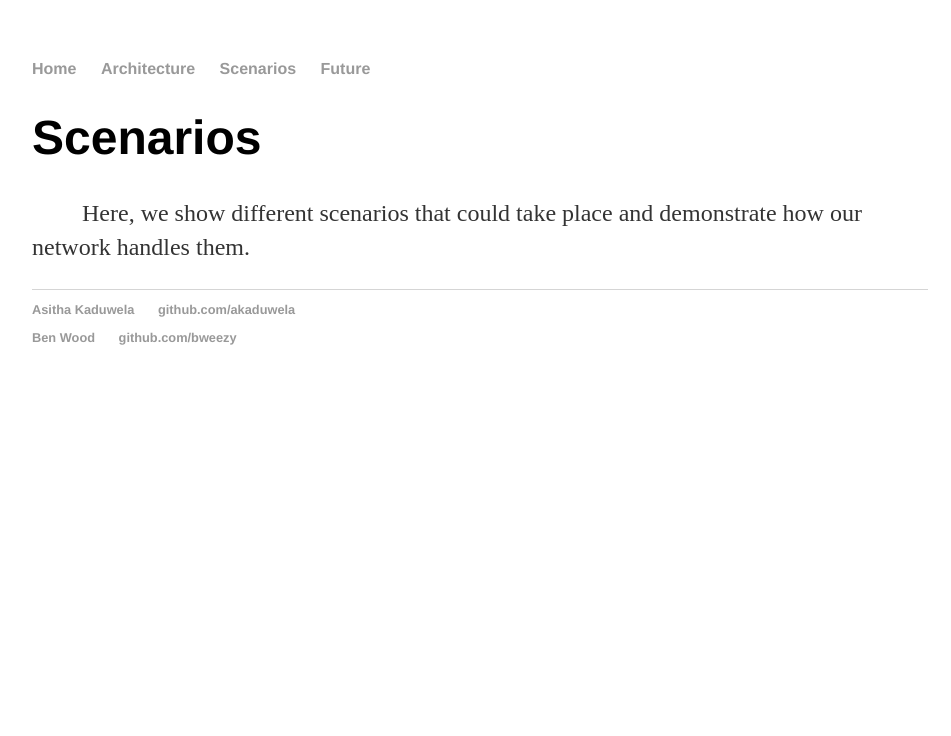
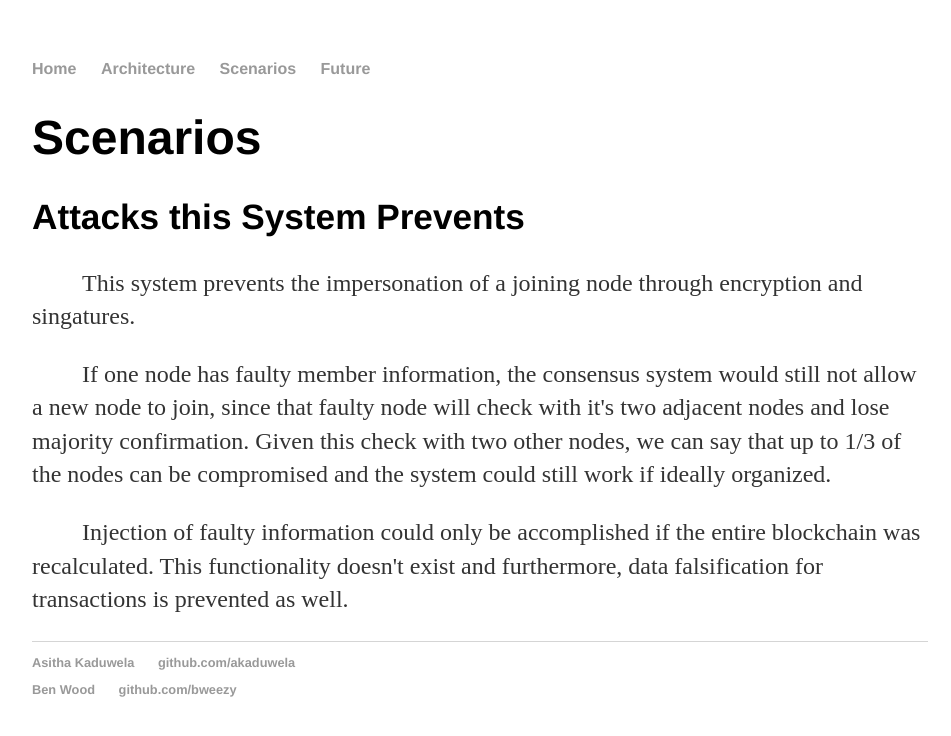
Before and after one commit to UCLA-ECE209AS-2018W/Asitha-Ben, a Jekyll site: the page built from scenarios/index.html, in a window 1280 px wide. Shown: the top 736 px of the page, without its empty margins (160-1111 px from the left). Built offline with Jekyll 4.4.1, drawn with Linux system fonts in a browser that asks for light colours.

Commit message:
Update index.html

```diff
--- a/scenarios/index.html
+++ b/scenarios/index.html
@@ -4,5 +4,17 @@ title: Scenarios
 ---
 <div class="blurb">
 	<h1>Scenarios</h1>
-	<p>Here, we show different scenarios that could take place and demonstrate how our network handles them.</p>
+	<h2>Attacks this System Prevents</h2>
+	<p>
+		This system prevents the impersonation of a joining node through encryption and singatures.
+	</p>
+	<p>
+		If one node has faulty member information, the consensus system would still not allow a new node to join, since that faulty node
+		will check with it's two adjacent nodes and lose majority confirmation. Given this check with two other nodes, we can say that up to 1/3 of the nodes can be compromised and
+		the system could still work if ideally organized.
+	</p>
+	<p>
+		Injection of faulty information could only be accomplished if the entire blockchain was recalculated. This functionality doesn't exist
+		and furthermore, data falsification for transactions is prevented as well.
+	</p>
 </div><!-- /.blurb -->
```
